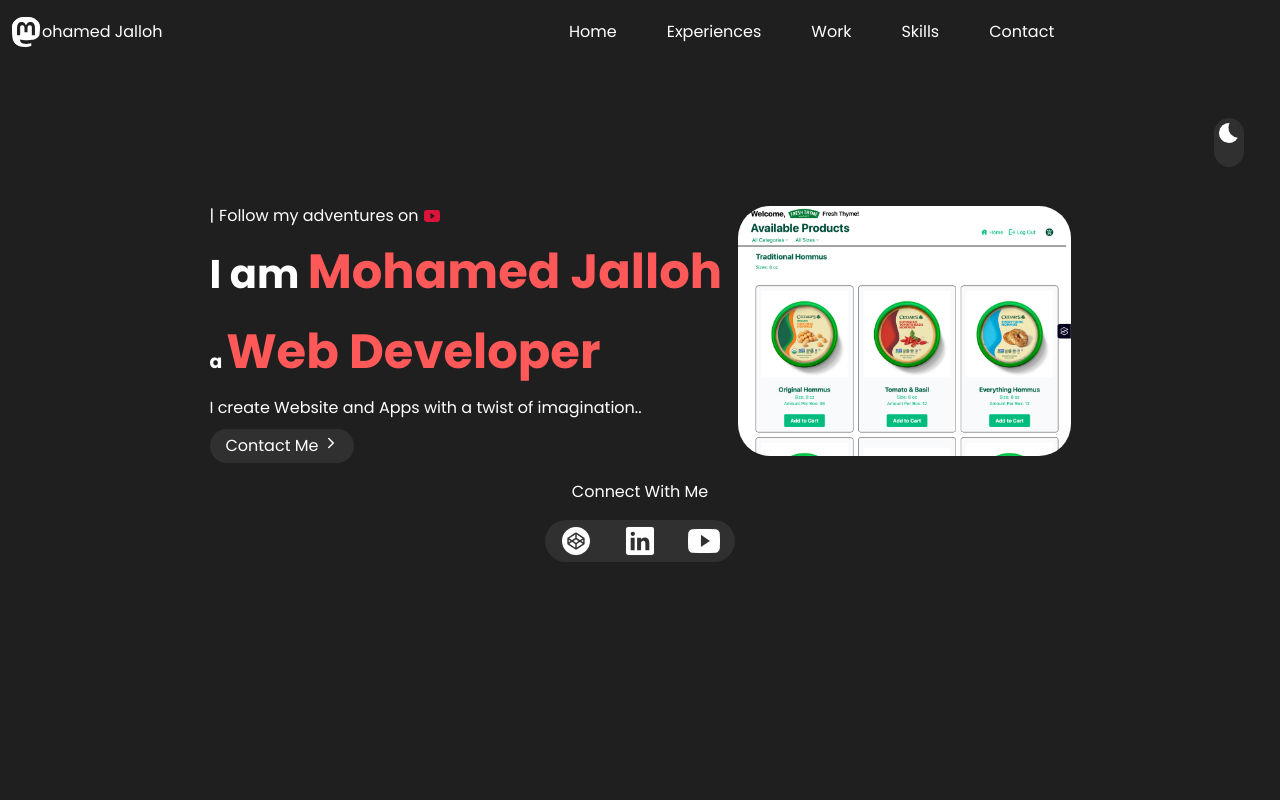
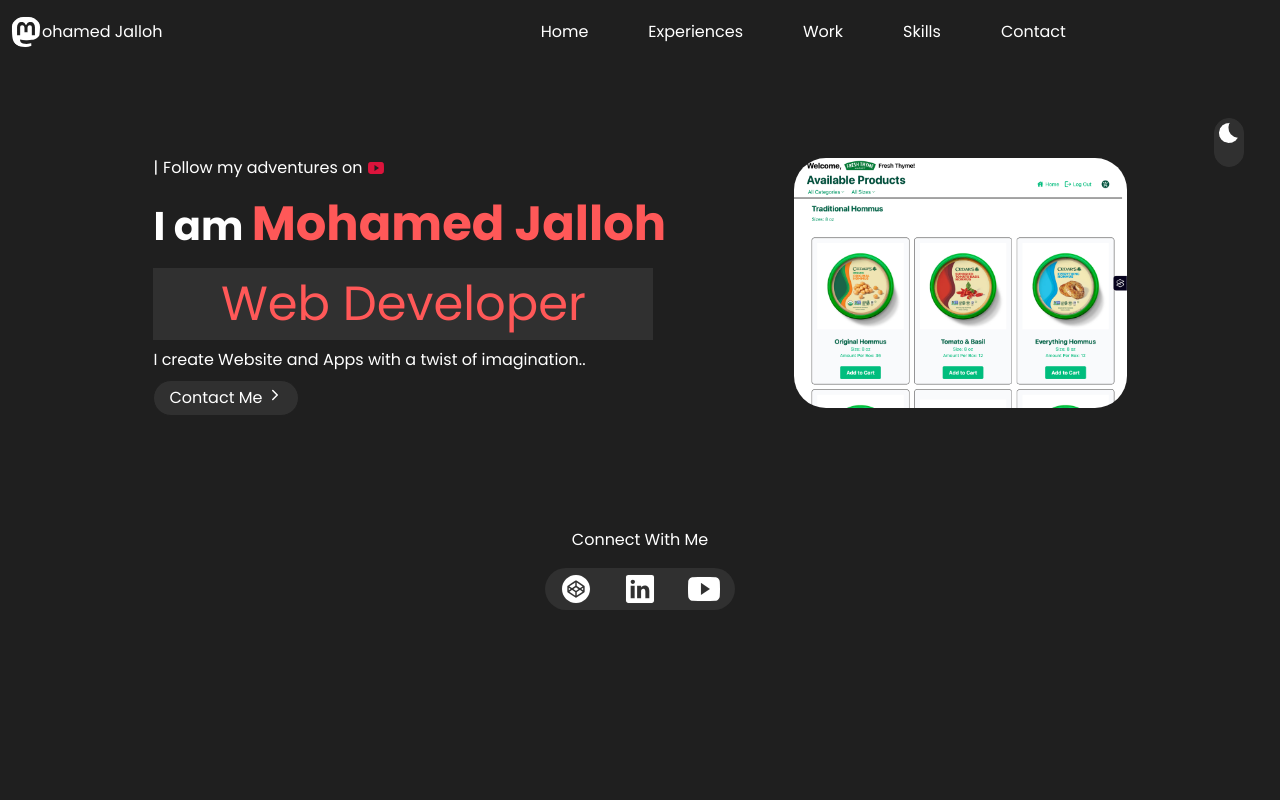
Before and after one commit to OneCode-AA/massimo, a plain HTML site: page index.html in a window 1280 px wide. Shown: the top 800 px of the page. Drawn offline with nearby package versions, Linux system fonts and the light colour scheme.

Commit message:
more bug fixs

```diff
--- a/assets/css/animations.css
+++ /dev/null
@@ -1,30 +0,0 @@
-@keyframes fadeIn-top {
-  0% {
-    right: -32px;
-  }
-  100% {
-    right: -13px;
-  }
-}
-
-@keyframes fadeIn-bottom {
-  0% {
-    left: -32px;
-  }
-  100% {
-    left: -15px;
-  }
-}
-
-
-
-@keyframes spinIn {
-    0% {
-      transform: translate(-50%, -50%) scale(0.8) rotate(-360deg);
-      opacity: 0;
-    }
-    100% {
-      transform: translate(-50%, -50%) scale(1) rotate(0deg);
-      opacity: 1;
-    }
-  }
--- a/assets/css/desktop.css
+++ b/assets/css/desktop.css
@@ -44,12 +44,24 @@
       display: none;
     }
 
+
+    .hero {
+      gap: 7rem;
+    }
+
     .heroIntro {
       align-items: flex-start;
 
     }
     .hero-container {
       flex-direction: row;
+      gap: 8rem;
+    }
+
+    .message {
+
+      min-height: 70px;
+      width: 500px;
     }
 
 
--- a/assets/css/style.css
+++ b/assets/css/style.css
@@ -50,6 +50,7 @@ html {
     height: 100%;
     max-width: 100vw;
     width: 100%;
+
 }
 
 * {
@@ -88,6 +89,7 @@ button:hover {
   left: 0;
   width: 100%;
   z-index: 60;
+  height: fit-content;
 
 }
 
@@ -292,7 +294,7 @@ button:hover {
 .header-nav li a {
   display: block;
   padding-block: 15px;
-  padding-inline: 25px;
+  padding-inline: 30px;
 }
 
 .header-nav li:hover a {
@@ -313,6 +315,7 @@ button:hover {
   align-items: center;
   flex-direction: column;
   gap: 1rem;
+
 }
 
 .hero-container {
@@ -332,6 +335,7 @@ button:hover {
   flex-direction: column;
   text-align: center;
   gap: 8px;
+  position: relative;
 }
 
 .watchLink {
@@ -355,15 +359,32 @@ button:hover {
   font-size: clamp(1.5rem, 5vw, 2.5rem);
 }
 
+.myTitle {
+  display: block;
+}
+
+
+
 .message {
   color: var(--flamingo-500);
   font-size: clamp(1.5rem, 4vw, 3rem);
+  min-height: 50px;
+  display: flex;
+  align-items: center;
+  justify-content: center;
+  text-align: center;
+  overflow: hidden;
+  white-space: nowrap;
+  width: 300px;
+  min-width: auto;
+  background: var(--bg-secondary);
 }
 
 .heroName {
   font-size: clamp(2rem, 5vw, 3rem);
   color: var(--flamingo-500);
 }
+
 
 .contact-btn {
   padding: 5px 15px;
--- a/index.html
+++ b/index.html
@@ -8,7 +8,6 @@
     <link rel="stylesheet" href="assets/css/style.css" />
     <link rel="stylesheet" href="assets/css/tablet.css" />
     <link rel="stylesheet" href="assets/css/desktop.css" />
-    <link rel="stylesheet" href="assets/css/animations.css" />
 
 
     <link rel="preconnect" href="https://fonts.googleapis.com">
@@ -70,9 +69,9 @@
             <section class="heroIntro">
               <p class="watchLink"><span>|</span> Follow my adventures on <a href="https://www.youtube.com/@TheTwoMigrations"><ion-icon name="logo-youtube"></ion-icon></a></p>
               <h2 id="myName">I am <span class="heroName">Mohamed Jalloh</span></h2>
-              <h3 class="titleContainer">a <span id="myTitle"></span></h3>
+              <article id="myTitle" class="myTitle"></article>
               <p class="hero-text">I create Website and Apps with a twist of imagination..</p>
-              <a href="#" class="contact-btn">
+              <a href="mailto:abooabdillaah.mbj@gmail.com" class="contact-btn">
                 <span class="contact-btn-text">Contact Me</span>
                 <ion-icon name="chevron-forward-outline" class="contact-btn-icon"></ion-icon>
               </a>
```
